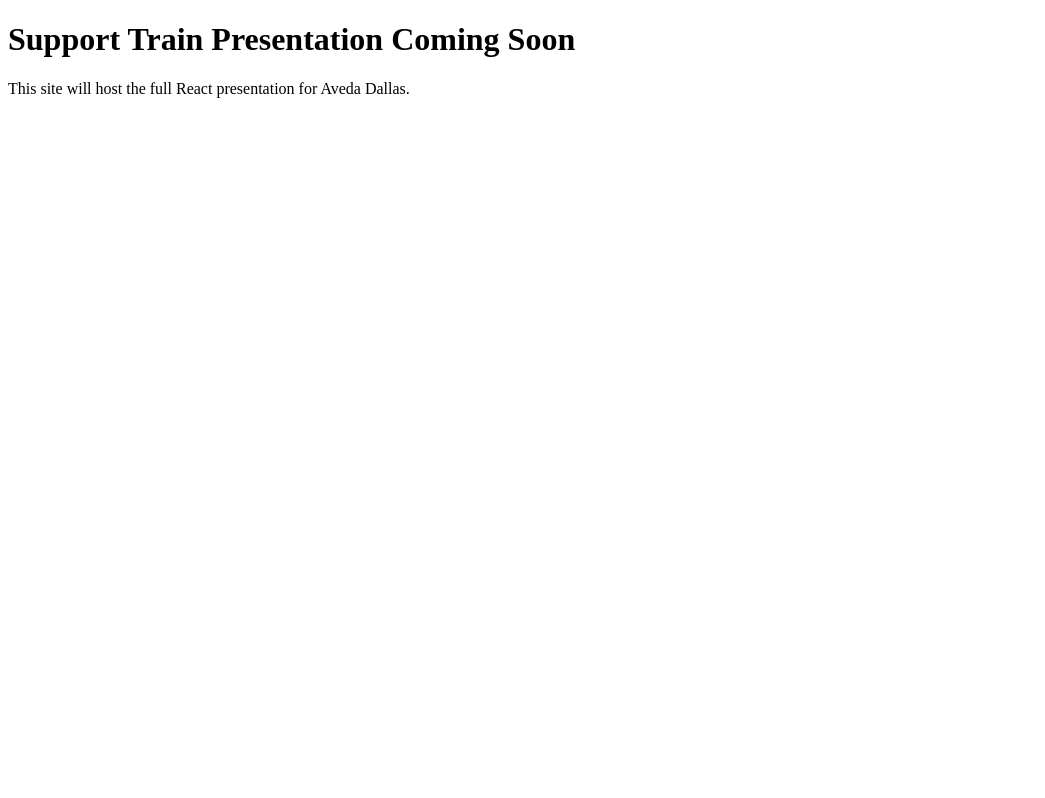
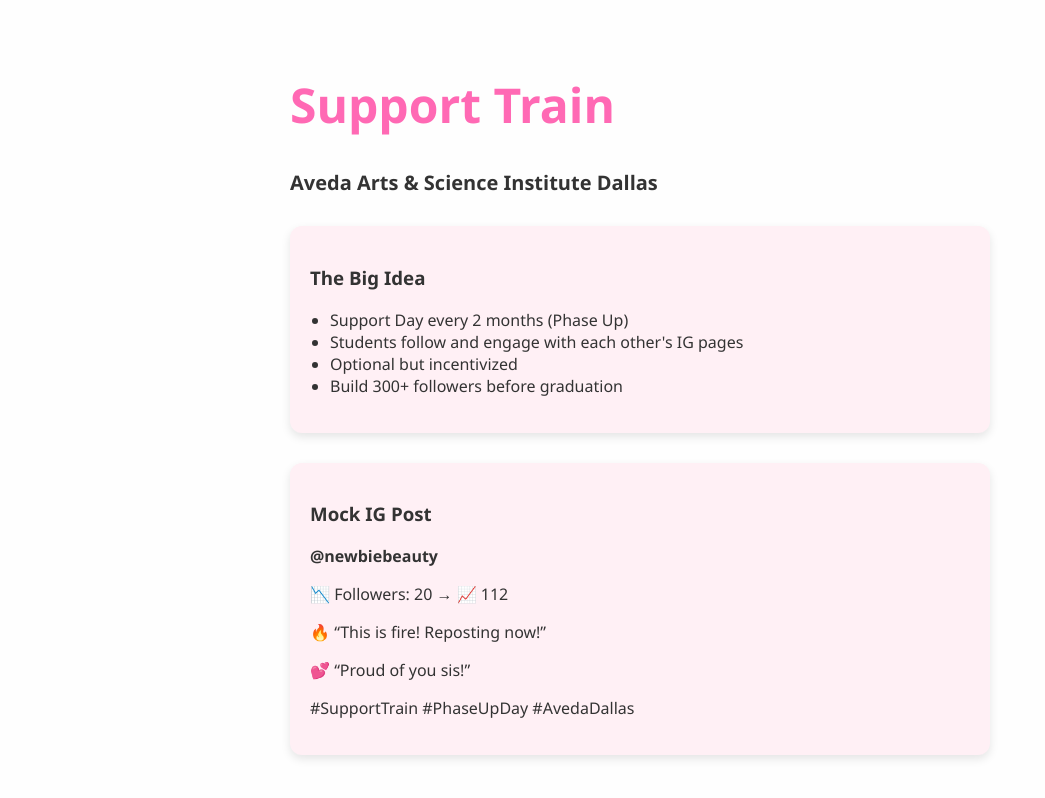
Before and after one commit to byauhsoj-art/Support-Train, a plain HTML site: page index.html in a window 1280 px wide. Shown: the whole page, without its empty margins (0-1045 px from the left). Drawn offline with Linux system fonts and the light colour scheme.

Commit message:
Add files via upload

```diff
--- a/index.html
+++ b/index.html
@@ -4,10 +4,30 @@
   <head>
     <meta charset="UTF-8" />
     <meta name="viewport" content="width=device-width, initial-scale=1.0"/>
-  <title>Support Train</title>
+    <title>Support Train Presentation</title>
+    <link rel="stylesheet" href="style.css" />
   </head>
   <body>
-  <h1>Support Train Presentation Coming Soon</h1>
-  <p>This site will host the full React presentation for Aveda Dallas.</p>
+    <div class="app">
+      <h1 class="title">Support Train</h1>
+      <h2 class="subtitle">Aveda Arts & Science Institute Dallas</h2>
+      <div class="card">
+        <h3>The Big Idea</h3>
+        <ul>
+          <li>Support Day every 2 months (Phase Up)</li>
+          <li>Students follow and engage with each other's IG pages</li>
+          <li>Optional but incentivized</li>
+          <li>Build 300+ followers before graduation</li>
+        </ul>
+      </div>
+      <div class="card">
+        <h3>Mock IG Post</h3>
+        <p><strong>@newbiebeauty</strong></p>
+        <p>📉 Followers: 20 → 📈 112</p>
+        <p>🔥 “This is fire! Reposting now!”</p>
+        <p>💕 “Proud of you sis!”</p>
+        <p>#SupportTrain #PhaseUpDay #AvedaDallas</p>
+      </div>
+    </div>
   </body>
 </html>
--- /dev/null
+++ b/style.css
@@ -0,0 +1,30 @@
+
+body {
+  margin: 0;
+  font-family: 'Segoe UI', sans-serif;
+  background: #fefefe;
+  color: #333;
+}
+.app {
+  padding: 40px;
+  max-width: 700px;
+  margin: auto;
+}
+.title {
+  font-size: 48px;
+  color: #ff69b4;
+}
+.subtitle {
+  font-size: 20px;
+  margin-bottom: 30px;
+}
+.card {
+  background: #fff0f5;
+  border-radius: 12px;
+  padding: 20px;
+  margin-bottom: 30px;
+  box-shadow: 0 4px 10px rgba(0,0,0,0.1);
+}
+ul {
+  padding-left: 20px;
+}
```
Lines whose indentation alone changed are shown as unchanged.
